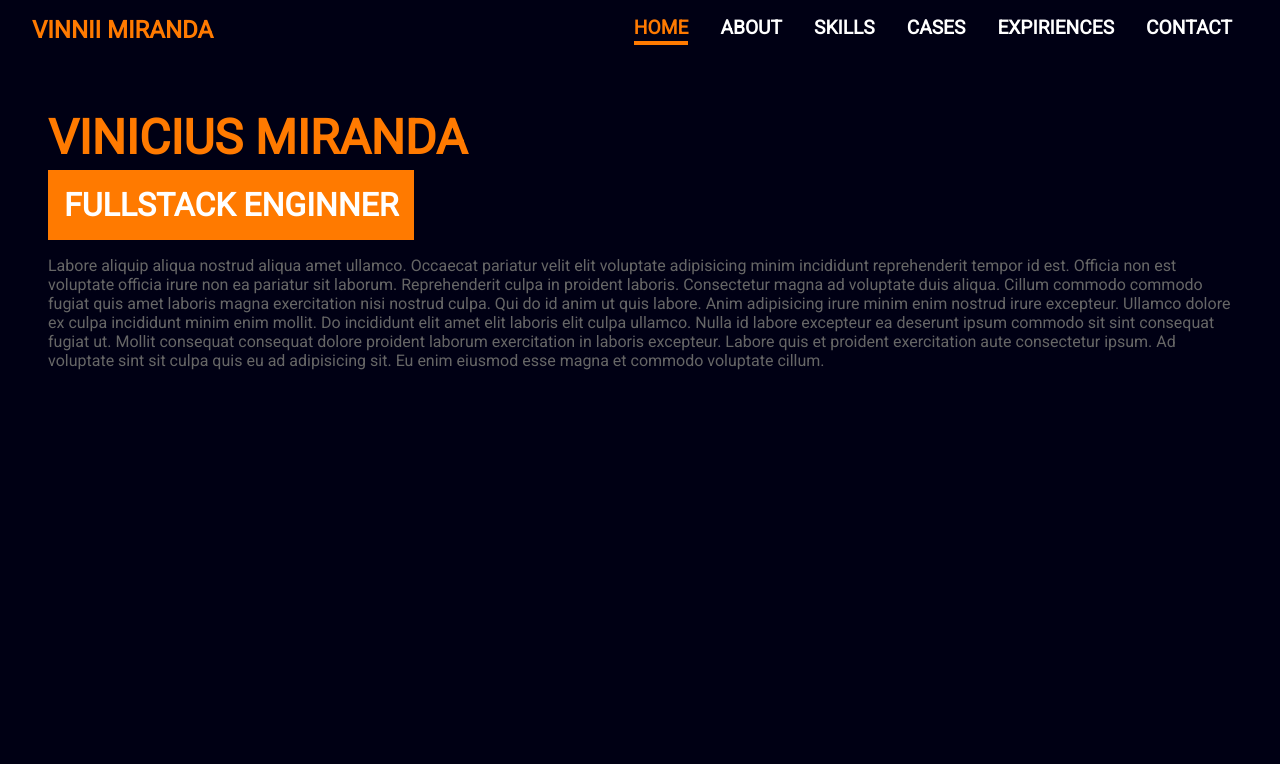
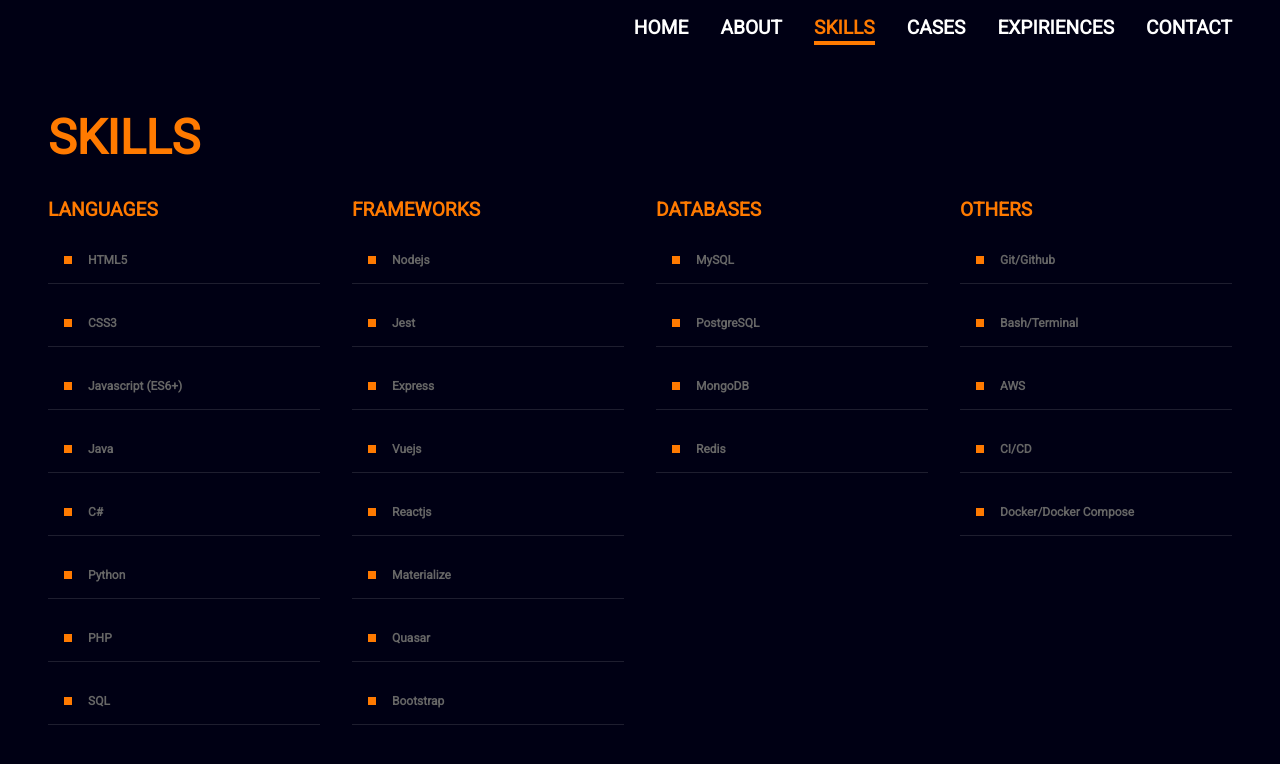
Before and after one commit to vinniimiranda/home, a React (Create React App) app: page / in a window 1280 px wide. Shown: the top 764 px of the page. Built offline with nearby package versions, Linux system fonts and the light colour scheme.

Commit message:
Mobile querys

```diff
--- a/public/index.html
+++ b/public/index.html
@@ -1,15 +1,18 @@
 <!DOCTYPE html>
 <html lang="en">
+
 <head>
   <meta charset="utf-8" />
   <link rel="icon" href="%PUBLIC_URL%/favicon.ico" />
   <meta name="viewport" content="width=device-width, initial-scale=1" />
-    <meta name="theme-color" content="#000000" />
+  <meta name="theme-color" content="#000014" />
 
-    <title>React Basic Template</title>
+  <title>Vinicius Miranda</title>
 </head>
+
 <body>
   <noscript>You need to enable JavaScript to run this app.</noscript>
   <div id="root"></div>
 </body>
+
 </html>
--- a/src/components/About/styles.js
+++ b/src/components/About/styles.js
@@ -6,7 +6,7 @@
   padding: 3rem;
   min-width: 100%;
   flex-wrap: wrap;
-
+  align-self: flex-start;
   img {
     width: 262px;
     transition: all cubic-bezier(0.785, 0.135, 0.15, 0.86) 0.3s;
@@ -16,6 +16,11 @@
 
     &:hover {
       box-shadow: 10px 10px 0px ${Colors.primary};
+    }
+
+    @media (max-width: 425px) {
+      margin-left: auto;
+      margin-right: auto;
     }
   }
   h1 {
@@ -42,22 +47,31 @@
     color: #666;
     font-size: 1rem;
     transition: color ease 0.4s;
+    margin-top: 1rem;
     &:hover {
       color: #999;
     }
   }
+
+  @media (max-width: 425px) {
+
+      padding: 1rem;
+    }
 `;
 
 export const Infos = styled.div`
   display: flex;
   flex-direction: column;
+
 `;
 export const Information = styled.div`
-  /* text-transform: uppercase; */
+
   font-weight: bold;
   margin-left: 2rem;
-  margin-top: 1.5rem;
+  margin-top: 1rem;
   font-size: 1rem;
+  align-self: flex-start;
+  word-break: break-all;
   .key {
     color: #999;
   }
@@ -80,4 +94,8 @@
       }
     }
   }
+  @media (max-width: 425px) {
+      margin: .3rem 0  .3rem;
+    }
+
 `;
--- a/src/components/Cases/styles.js
+++ b/src/components/Cases/styles.js
@@ -12,32 +12,45 @@
     margin-top: 2rem;
     color: #666;
   }
+
+  @media (max-width: 425px) {
+    padding: 0.5rem;
+  }
 `;
 
 export const Title = styled.h1`
   color: ${Colors.primary};
   text-transform: uppercase;
   font-size: 3rem;
+  margin-bottom: 1rem;
 `;
 
 export const List = styled.div`
-  display: flex;
-  flex-wrap: wrap;
+  display: grid;
+  grid-template-columns: repeat(1, 1fr);
+  grid-gap: 1rem;
+  width: 100%;
 
-  align-items: center;
-  justify-content: space-evenly;
+  @media (min-width: 768px) {
+    grid-template-columns: repeat(2, 1fr);
+    grid-gap: 1.5rem;
+  }
+  @media (min-width: 1024px) {
+    grid-template-columns: repeat(3, 1fr);
+    grid-gap: 2rem;
+  }
+  @media (min-width: 1440px) {
+    grid-template-columns: repeat(4, 1fr);
+  }
 `;
 
 export const ListItem = styled.div`
   border: 4px solid ${Colors.primary};
-
   display: flex;
   flex-direction: column;
   align-items: center;
   justify-content: space-evenly;
   padding: 1rem;
-  margin: 1rem;
-  max-width: 35rem;
 
   transition: all cubic-bezier(0.47, 0, 0.745, 0.715) 0.3s;
   border: 4px solid transparent;
@@ -69,10 +82,11 @@
     animation-duration: 0.4s;
     p {
       color: #999;
+      width: 100%;
     }
   }
   img {
-    width: 20rem;
+    width: 100%;
   }
 
   h1 {
--- a/src/components/Header/index.js
+++ b/src/components/Header/index.js
@@ -1,14 +1,23 @@
-import React from 'react';
+import React, { useState, useEffect } from 'react';
+import { MdMenu } from 'react-icons/md'
 
 import { Container, Main, Nav, NavItem } from './styles';
 
-export default function Header({ xAxis, setXAxis }) {
+export default function Header ({ xAxis, setXAxis }) {
+  const [open, setOpen] = useState(false)
+
+  useEffect(() => {
+    setOpen(false)
+
+  }, [xAxis])
   return (
     <Container>
       <Main>
-        <h1>Vinnii Miranda</h1>
+        {/* <h1>Vinnii Miranda</h1> */}
       </Main>
-      <Nav>
+      <MdMenu size={30} onClick={() => setOpen(!open)} className="menu" />
+      <Nav open={open}>
+        <NavItem />
         <NavItem active={xAxis === 0} onClick={() => setXAxis(0)}>
           Home
         </NavItem>
--- a/src/components/Header/styles.js
+++ b/src/components/Header/styles.js
@@ -6,6 +6,18 @@
   padding: 1rem 2rem;
   justify-content: space-between;
   align-items: center;
+
+  .menu {
+    display: none;
+  }
+  @media (max-width: 425px) {
+    .menu{
+      background-color: #000014;
+
+      display: block;
+      z-index: 999;
+    }
+  }
 `;
 
 export const Main = styled.div`
@@ -18,6 +30,24 @@
   display: flex;
   justify-content: space-between;
   align-items: center;
+
+  @media (max-width: 425px) {
+    height: 100vh;
+    position: fixed;
+    top: 0;
+    right: 0;
+    background: rgba(0, 0, 20, 0.85);
+    flex-direction: column;
+    justify-content: flex-start;
+    width: 80%;
+    z-index: 99;
+    transition: transform cubic-bezier(0.785, 0.135, 0.15, 0.86) 0.2s;
+    ${props => props.open ? `
+     transform: translateX(0)
+    `:
+    `transform: translateX(100%)`
+  }
+  }
 `;
 
 export const NavItem = styled.li`
@@ -43,4 +73,10 @@
       ? `color: ${Colors.primary};
     border-bottom: 4px solid ${Colors.primary};`
       : ``}
+
+@media (max-width: 425px) {
+
+  margin: 1rem 0;
+
+}
 `;
--- a/src/components/Home/styles.js
+++ b/src/components/Home/styles.js
@@ -12,6 +12,11 @@
     color: ${Colors.primary};
     text-transform: uppercase;
     font-size: 3rem;
+    @media (max-width: 425px) {
+      font-size: 2.3rem;
+      /* text-align: center;
+      align-self: center; */
+    }
   }
   h2 {
     background-color: ${Colors.primary};
@@ -20,11 +25,16 @@
     margin-bottom: 1rem;
     margin-top: 0.3rem;
     width: max-content;
-    font-size: 2rem;
+    font-size: 1.5rem;
     text-transform: uppercase;
     transition: transform cubic-bezier(0.785, 0.135, 0.15, 0.86) 0.5s;
     &:hover {
       transform: rotateX(360deg);
+    }
+    @media (max-width: 425px) {
+      /* text-align: center;
+      align-self: center; */
+      font-size: 1.3rem;
     }
   }
 
@@ -32,12 +42,20 @@
     color: #666;
     font-size: 1rem;
     transition: color ease 0.4s;
+    width: 100%;
     &:hover {
       color: #999;
     }
   }
 
-  @media (min-width: 1440px) {
+  @media (min-width: 1024px) {
     justify-content: center;
+
+  }
+
+  @media (max-width: 425px) {
+    padding: 1rem;
+
+
   }
 `;
--- a/src/components/Skills/styles.js
+++ b/src/components/Skills/styles.js
@@ -13,13 +13,26 @@
     text-transform: uppercase;
     font-size: 3rem;
   }
+  @media (max-width: 425px) {
+    padding: 0.5rem;
+  }
 `;
 
 export const SkillContainer = styled.div`
-  display: flex;
-  justify-content: space-between;
-  align-items: baseline;
-  flex-wrap: wrap;
+  display: grid;
+  grid-template-columns: repeat(1, 1fr);
+  grid-gap: 1rem;
+  width: 100%;
+
+  @media (min-width: 425px) {
+    grid-template-columns: repeat(2, 1fr);
+
+  }
+  @media (min-width: 1024px) {
+    grid-template-columns: repeat(4, 1fr);
+    grid-gap: 2rem;
+  }
+
 
   @media (min-width: 1440px) {
     justify-content: space-evenly;
@@ -32,7 +45,7 @@
     color: ${Colors.primary};
   }
   flex-wrap: wrap;
-
+  width: 100%;
   margin-top: 2rem;
 `;
 export const Tech = styled.div`
@@ -43,7 +56,7 @@
 `;
 export const Stars = styled.div`
   display: flex;
-  margin-left: 1rem;
+  /* margin-left: 1rem; */
 `;
 export const Star = styled(MdStar)`
   color: ${Colors.primary};
@@ -68,14 +81,12 @@
 
 export const ListItem = styled.li`
   margin-top: 1rem;
-  margin-left: 1rem;
   display: flex;
   align-items: center;
   border-bottom: 1px solid #cccccc25;
   color: #666;
   padding: 1rem;
   font-weight: bold;
-  min-width: 20rem;
   transition: all cubic-bezier(0.47, 0, 0.745, 0.715) 0.3s;
   &:hover {
     color: ${Colors.primary};
--- a/src/pages/Main/index.js
+++ b/src/pages/Main/index.js
@@ -7,8 +7,8 @@
 import About from '../../components/About';
 import Cases from '../../components/Cases';
 
-export default function Main() {
-  const [xAxis, setXAxis] = useState(0);
+export default function Main () {
+  const [xAxis, setXAxis] = useState(200);
   return (
     <Container>
       <Header xAxis={xAxis} setXAxis={setXAxis} />
--- a/src/styles/global.js
+++ b/src/styles/global.js
@@ -18,6 +18,7 @@
   body{
     background: #000014;
     -webkit-font-smoothing: antialiased;
+    height: 100%;
   }
 
   body, input, button{
```
Lines whose indentation alone changed are shown as unchanged.
